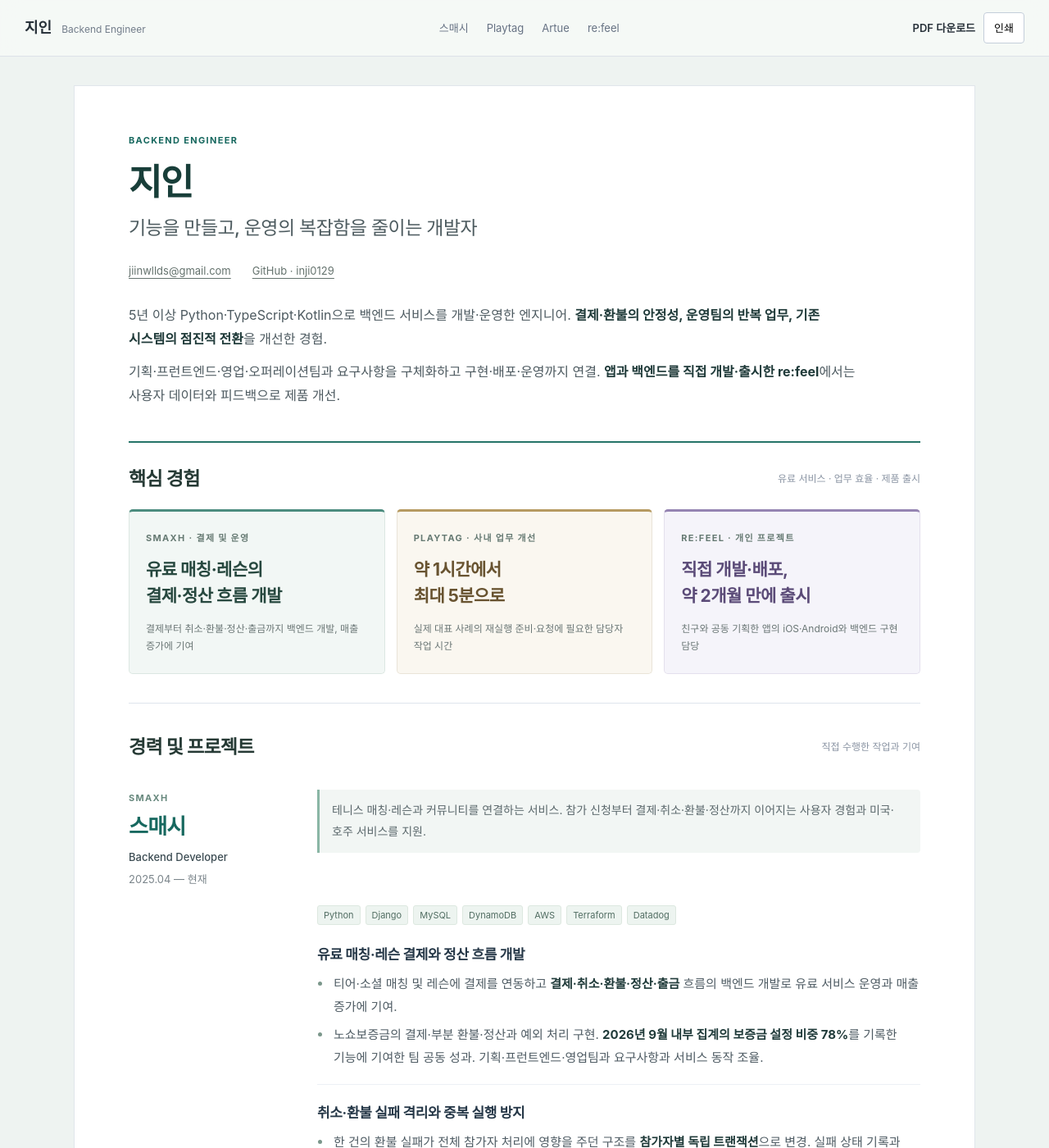
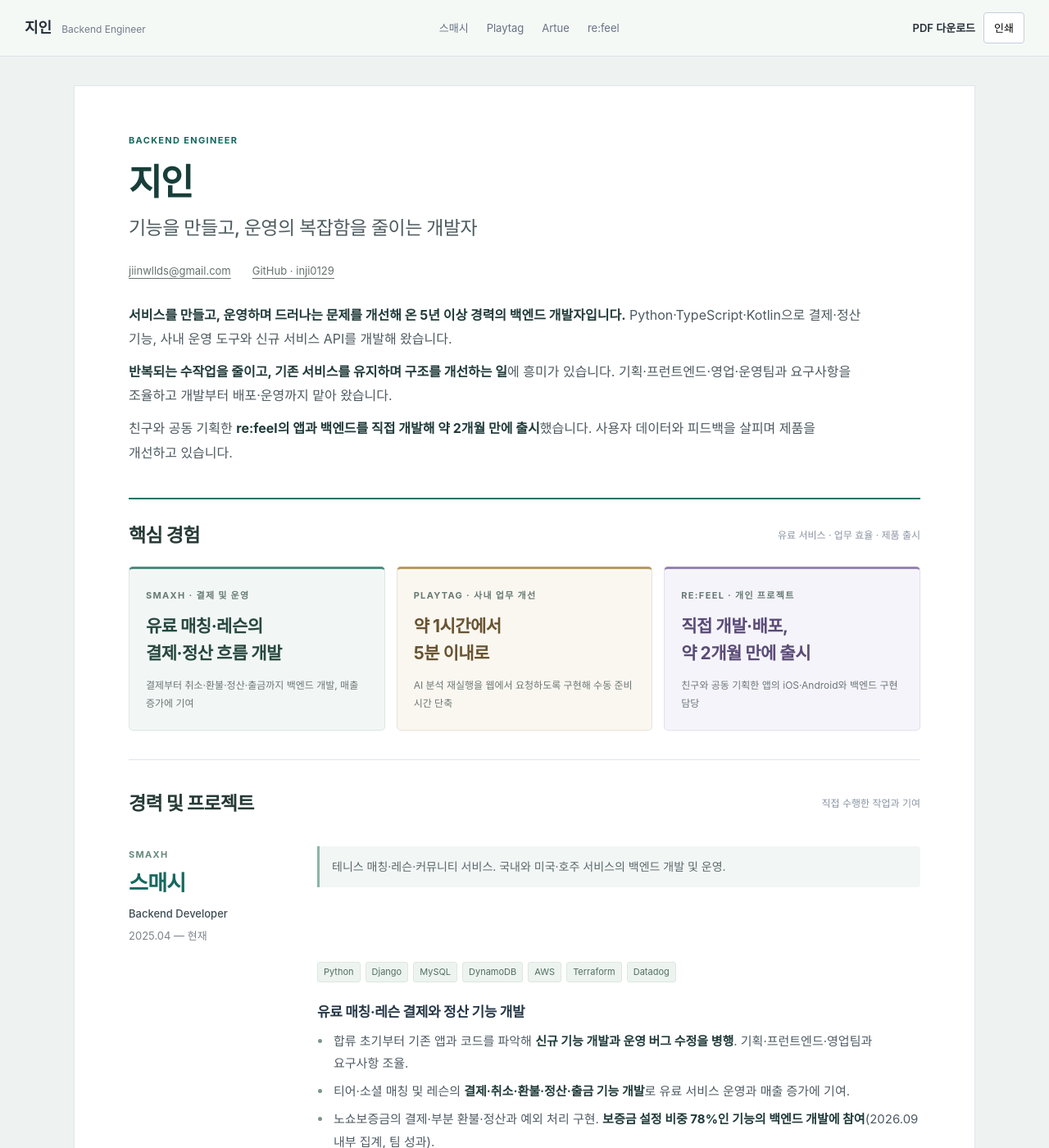
Before and after one commit to inji0129/inji0129.github.io, a Jekyll site: the page built from index.html, in a window 1280 px wide and 1400 px high. Shown: the whole window at 82% size. Built offline with Jekyll 4.4.1, drawn with Linux system fonts in a browser that asks for light colours; some of the changed text lies outside the part shown.

Commit message:
Refine general resume copy and refresh web styled PDF

```diff
--- a/_data/general.json
+++ b/_data/general.json
@@ -2,8 +2,9 @@
   "name": "지인",
   "title": "Backend Engineer",
   "intro": [
-    "5년 이상 Python·TypeScript·Kotlin으로 백엔드 서비스를 개발·운영한 엔지니어. **결제·환불의 안정성, 운영팀의 반복 업무, 기존 시스템의 점진적 전환**을 개선한 경험.",
-    "기획·프런트엔드·영업·오퍼레이션팀과 요구사항을 구체화하고 구현·배포·운영까지 연결. **앱과 백엔드를 직접 개발·출시한 re:feel**에서는 사용자 데이터와 피드백으로 제품 개선."
+    "**서비스를 만들고, 운영하며 드러나는 문제를 개선해 온 5년 이상 경력의 백엔드 개발자입니다.** Python·TypeScript·Kotlin으로 결제·정산 기능, 사내 운영 도구와 신규 서비스 API를 개발해 왔습니다.",
+    "**반복되는 수작업을 줄이고, 기존 서비스를 유지하며 구조를 개선하는 일**에 흥미가 있습니다. 기획·프런트엔드·영업·운영팀과 요구사항을 조율하고 개발부터 배포·운영까지 맡아 왔습니다.",
+    "친구와 공동 기획한 **re:feel의 앱과 백엔드를 직접 개발해 약 2개월 만에 출시**했습니다. 사용자 데이터와 피드백을 살피며 제품을 개선하고 있습니다."
   ],
   "companies": [
     {
@@ -12,7 +13,7 @@
       "label": "SMAXH",
       "role": "Backend Developer",
       "dates": "2025.04 — 현재",
-      "description": "테니스 매칭·레슨과 커뮤니티를 연결하는 서비스. 참가 신청부터 결제·취소·환불·정산까지 이어지는 사용자 경험과 미국·호주 서비스를 지원.",
+      "description": "테니스 매칭·레슨·커뮤니티 서비스. 국내와 미국·호주 서비스의 백엔드 개발 및 운영.",
       "stack": [
         "Python",
         "Django",
@@ -24,43 +25,44 @@
       ],
       "works": [
         {
-          "title": "유료 매칭·레슨 결제와 정산 흐름 개발",
+          "title": "유료 매칭·레슨 결제와 정산 기능 개발",
           "bullets": [
-            "티어·소셜 매칭 및 레슨에 결제를 연동하고 **결제·취소·환불·정산·출금** 흐름의 백엔드 개발로 유료 서비스 운영과 매출 증가에 기여.",
-            "노쇼보증금의 결제·부분 환불·정산과 예외 처리 구현. **2026년 9월 내부 집계의 보증금 설정 비중 78%**를 기록한 기능에 기여한 팀 공동 성과. 기획·프런트엔드·영업팀과 요구사항과 서비스 동작 조율."
+            "합류 초기부터 기존 앱과 코드를 파악해 **신규 기능 개발과 운영 버그 수정을 병행**. 기획·프런트엔드·영업팀과 요구사항 조율.",
+            "티어·소셜 매칭 및 레슨의 **결제·취소·환불·정산·출금 기능 개발**로 유료 서비스 운영과 매출 증가에 기여.",
+            "노쇼보증금의 결제·부분 환불·정산과 예외 처리 구현. **보증금 설정 비중 78%인 기능의 백엔드 개발에 참여**(2026.09 내부 집계, 팀 성과)."
           ]
         },
         {
-          "title": "취소·환불 실패 격리와 중복 실행 방지",
+          "title": "환불 실패 대응과 중복 처리 방지",
           "bullets": [
-            "한 건의 환불 실패가 전체 참가자 처리에 영향을 주던 구조를 **참가자별 독립 트랜잭션**으로 변경. 실패 상태 기록과 Slack 알림으로 후속 대응 지원.",
-            "참가 규모에 따라 커밋 직후 처리와 스케줄러 처리 경로를 분리하고 **원자적 상태 선점으로 중복 처리 방지**. 대기 인원과 결제 내역도 실제 처리 단계에 맞춰 갱신."
+            "한 건의 실패로 전체 환불이 중단되던 구조를 **참가자별 독립 트랜잭션으로 변경**. 실패 내역 기록과 Slack 알림 추가.",
+            "참가 인원에 따라 즉시 처리와 스케줄러 처리를 구분하고, **원자적 상태 변경으로 중복 환불 방지**."
           ]
         },
         {
-          "title": "레슨 도메인의 모델·API와 사용자 흐름 확장",
+          "title": "레슨·코치 기능 확장",
           "bullets": [
-            "레슨 생성·수정·반복 일정, 게스트 신청·수락·거절, 결제·정산 관련 모델과 API 개발. **일정·참가·결제 상태를 연결**하고 코치 리뷰·채팅·안내 메시지 및 운영 예외 처리 확장."
+            "**레슨 생성·반복 일정·참가 신청·결제·정산 모델과 API 개발**. 코치 리뷰·채팅·안내 메시지와 운영 예외 처리 추가."
           ]
         },
         {
-          "title": "기존 경로를 유지하며 소셜·티어 API 통합",
+          "title": "소셜·티어 매칭 API 통합",
           "bullets": [
-            "분리된 소셜·티어 매칭을 공통 경로와 응답 스키마로 통합. **기존 API 경로와 결제·알림 로직을 유지·재사용**하며 통합 API, 명세와 회귀 검증 구성."
+            "분리된 매칭 API의 경로와 응답 형식을 통합. **기존 API를 유지하면서 결제·알림 로직을 재사용**하고 명세·회귀 테스트 정리."
           ]
         },
         {
-          "title": "미국·호주 출시와 글로벌 사용자 식별",
+          "title": "미국·호주 서비스 출시 지원",
           "bullets": [
-            "현지 테니스장 데이터를 연동하고 **코트별 타임존 기준**으로 매치 시간 처리. 서버와 코트의 시간대 차이에 따른 날짜 비교 오류 개선.",
-            "**DynamoDB 사용자 UUID 공유**로 같은 앱에서 국가를 전환해도 동일 사용자로 식별. 국가 간 로그인·탈퇴·재가입·프로필 동기화 문제 대응."
+            "현지 테니스장 데이터 연동과 **코트별 타임존에 맞춘 매치 시간 처리**. 서버와 코트의 시간대 차이로 생기는 날짜 비교 오류 수정.",
+            "**DynamoDB에서 사용자 UUID를 공유**해 한 앱에서 국가를 바꿔도 같은 계정으로 이용하도록 구현. 로그인·탈퇴·프로필 동기화 문제 개선."
           ]
         },
         {
-          "title": "관측 데이터로 조회 병목과 운영 문제 개선",
+          "title": "조회 병목 진단과 개선",
           "bullets": [
-            "**Datadog APM으로 MySQL 병목을 진단**하고 레슨 ID 선조회로 쿼리 분리. 기존 필터·정렬·페이지네이션을 유지하며 관련 테스트 54개 통과.",
-            "거래 내역·매치 상세 N+1 및 목록 COUNT·인덱스 개선. 합류 초기부터 기존 앱과 코드 흐름을 파악하며 신규 기능 개발과 운영 버그 분석·수정 병행."
+            "**Datadog APM으로 레슨 목록 조회의 MySQL 병목을 발견**하고, 레슨 ID를 먼저 조회하도록 쿼리 분리. 기존 필터·정렬·페이지네이션을 유지하며 관련 테스트 54개 통과.",
+            "거래 내역·매치 상세의 N+1 쿼리와 목록 집계 쿼리 개선. 서버 로그에 trace ID를 연결해 오류 추적 지원."
           ]
         }
       ]
@@ -71,7 +73,7 @@
       "label": "PLAYTAG",
       "role": "Software Engineer",
       "dates": "2024.06 — 2025.03",
-      "description": "유치원 아동의 영상을 AI로 분석하는 행동분석 서비스. 분석 실패 대응과 유치원별 운영 설정을 처리하는 사내 업무 흐름 개선.",
+      "description": "유치원 아동의 영상을 AI로 분석하는 행동분석 서비스. 분석 재실행과 고객사 설정을 위한 사내 웹 개발.",
       "stack": [
         "Python",
         "Kotlin",
@@ -80,23 +82,23 @@
       ],
       "works": [
         {
-          "title": "AI 분석 재실행 업무의 수작업 단축",
+          "title": "AI 분석 재실행 업무 자동화",
           "bullets": [
-            "실패 작업 확인·서버 접속·코드 실행을 반복하던 업무를 **대상 선택과 버튼 클릭으로 재실행을 요청하는 Python 사내 웹사이트**로 전환. 개발·배포 직접 담당.",
-            "실제 대표 사례 기준 **담당자의 준비·요청 시간 약 1시간 → 최대 5분**으로 단축. 모델 연산 시간이 아닌 사람의 작업 시간 기준."
+            "실패한 분석을 확인하고 서버에 접속해 코드를 실행하던 작업을 **웹에서 선택·요청하도록 구현**. Python 웹 개발과 배포 담당.",
+            "**수동 재실행 준비·요청 시간을 약 1시간에서 5분 이내로 단축**."
           ]
         },
         {
-          "title": "오퍼레이션팀의 고객사 설정 직접 관리",
+          "title": "운영팀의 고객사 설정 직접 관리",
           "bullets": [
-            "실무 직원과 업무 흐름·요구사항을 확인하고 유치원별 시간·요일·설정을 웹에서 직접 수정·반영하도록 구현. **운영팀의 요청 전달과 개발자 수동 코드 수정 절차 축소**.",
-            "사내 사용 규모에 맞는 단일 저비용 인스턴스로 운영 환경을 구성하고 배포까지 직접 수행."
+            "운영팀과 업무 흐름을 확인해 **유치원별 시간·요일·설정을 웹에서 직접 수정·반영**하도록 구현. 개발자에게 요청하고 코드를 수정하던 절차 축소.",
+            "사내 사용 규모에 맞춰 **저비용 단일 인스턴스에 배포·운영**."
           ]
         },
         {
-          "title": "첫 Kotlin/Spring Boot 프로젝트의 빠른 적용",
+          "title": "새로운 기술을 1주 스프린트에 적용",
           "bullets": [
-            "처음 접한 Kotlin/Spring Boot를 실무에 적용해 **1주 스프린트 내 유치원 원생 관리 신규 API 전체 구현**."
+            "실무에서 처음 사용한 **Kotlin/Spring Boot로 1주 안에 원생 관리 신규 API 전체 구현**."
           ]
         }
       ]
@@ -107,7 +109,7 @@
       "label": "ARTUE",
       "role": "Backend Developer",
       "dates": "2023.04 — 2024.06",
-      "description": "작품 거래와 온라인 전시를 제공하는 아트 커머스 플랫폼. 초기 백엔드 개발부터 구매·결제 기능 확장, 운영 중 API 전환과 미디어 처리까지 담당.",
+      "description": "작품 거래와 온라인 전시를 제공하는 아트 커머스 플랫폼. 초기 백엔드 개발, API 전환과 미디어 처리 담당.",
       "stack": [
         "TypeScript",
         "NestJS",
@@ -119,29 +121,29 @@
       ],
       "works": [
         {
-          "title": "초기 백엔드 개발과 운영 중 API 전환",
+          "title": "초기 개발과 API 점진적 전환",
           "bullets": [
-            "오픈소스 코드를 참고해 신규 아트 커머스 초기 백엔드 개발에 참여. 고객·작가·작품·전시와 장바구니·주문·배치 등의 **API v2→v3 이관 및 TypeORM 데이터 접근 코드 전환** 수행.",
-            "검증 테스트와 **API 버전 분리로 기존 운영을 유지하며 점진적 전환**. 프런트엔드가 단계적으로 새 API를 사용하도록 지원."
+            "오픈소스 코드를 참고해 초기 백엔드 개발에 참여. 고객·작품·전시·장바구니·주문 등 **API v2→v3 이관과 TypeORM 코드 전환** 수행.",
+            "**API 버전을 분리하고 검증 테스트를 추가**해, 운영을 유지하며 프런트엔드가 새 API로 단계적으로 전환하도록 지원."
           ]
         },
         {
-          "title": "다중 통화·결제·쿠폰의 구매 흐름 확장",
+          "title": "글로벌 구매·결제 기능 확장",
           "bullets": [
-            "유로·바트 등 통화·환율을 장바구니·주문·결제 세션·청구서에 반영하고 **네이버페이 연동·검수 대응**. 쿠폰 발급·적용·취소 시 복원과 할인·배송·설치 비용 계산 개선."
+            "유로·바트 등 다중 통화와 환율을 구매 과정에 반영. **네이버페이 연동·검수 대응**, 쿠폰 발급·취소 시 복원과 할인·배송비 계산 개선."
           ]
         },
         {
-          "title": "이미지·영상 로딩을 위한 서버리스 후처리",
+          "title": "이미지·영상 후처리 자동화",
           "bullets": [
-            "**S3 이벤트 기반 Python Lambda**로 이미지 WebP 변환·화면별 크기 생성과 FFmpeg 영상 변환 구현. 비율 유지와 파생 파일 재처리 방지, 이미지의 메모리 스트림 처리 적용."
+            "화면별 크기와 로딩 부담을 고려해 **S3 이벤트 기반 Python Lambda로 WebP 이미지와 여러 해상도의 영상 생성**. 이미지 비율 유지와 파생 파일 재처리 방지 적용."
           ]
         },
         {
-          "title": "조회 비용과 운영 관측·배포 설정 개선",
+          "title": "조회·모니터링·배포 환경 개선",
           "bullets": [
-            "에디션·작품 그룹 조회 분리와 인덱스 적용으로 API 조회 부담 완화. CloudWatch·Lambda 기반 **오류·구매·문의·배포 실패 Slack 알림** 및 Lambda Layer 관리 개선.",
-            "Terraform으로 ECS·자동 확장·환경별 빌드 변수·v3 API 연결, CDN의 통화·쿠키 전달 설정 변경."
+            "작품·에디션 조회 분리와 인덱스 적용으로 조회 비용 개선. **CloudWatch·Lambda로 오류·구매·문의·배포 실패 Slack 알림 구성**.",
+            "Terraform으로 ECS 자동 확장, 환경별 빌드 변수와 API 연결, CDN의 통화·쿠키 전달 설정 개선."
           ]
         }
       ]
@@ -152,7 +154,7 @@
       "label": "VIEWEE",
       "role": "Software Development Engineer",
       "dates": "2021.02 — 2023.04",
-      "description": "사용자 참여 데이터와 AI 분석, 블록체인 보상을 연결하는 서비스를 개발한 팀. 데이터 검수 자동화와 EarnTube 거래 API 개발 수행.",
+      "description": "사용자 참여 데이터와 AI 분석, 블록체인 보상을 연결하는 서비스. 데이터 검수 자동화와 거래 API 개발.",
       "stack": [
         "Python",
         "Airflow",
@@ -162,15 +164,15 @@
       ],
       "works": [
         {
-          "title": "수작업 이미지 라벨 검수 자동화",
+          "title": "이미지 라벨 검수 자동화",
           "bullets": [
-            "사람이 이미지별로 확인하던 라벨에 **바운딩 박스·OCR 교차 검증과 텍스트 유사도 검사**를 적용하고 Airflow에 연동해 반복 검증 작업 자동화."
+            "사람이 하나씩 확인하던 이미지 라벨에 **바운딩 박스·OCR 교차 검증과 텍스트 유사도 검사**를 적용하고 Airflow로 자동 실행."
           ]
         },
         {
-          "title": "EarnTube 거래 API와 이력 이관",
+          "title": "EarnTube 거래 API 개발",
           "bullets": [
-            "**TypeScript/NestJS 기반 토큰 거래 API** 개발. 거래 해시·처리 결과·원본 로그 참조를 담는 이력 모델 추가 및 기존 포인트 이력 배치 이관."
+            "**TypeScript/NestJS로 토큰 거래 API 개발**. 거래 해시·처리 결과를 추적하는 이력 모델을 추가하고 기존 포인트 이력 이관."
           ]
         }
       ]
@@ -181,7 +183,7 @@
       "label": "INDEPENDENT PROJECT",
       "role": "공동 기획 · 앱·백엔드 개발 및 배포",
       "dates": "2024 — 현재",
-      "description": "일기에 AI를 접목해 새로운 기록 경험을 제공하는 개인 프로젝트. 친구와 공동 기획하고 앱·프런트·백엔드 및 배포를 직접 담당.",
+      "description": "AI로 일기 분석과 삽화를 제공하는 앱. 친구와 공동 기획하고 앱·백엔드 개발 및 배포 담당.",
       "stack": [
         "Django/DRF",
         "MySQL",
@@ -193,23 +195,23 @@
       ],
       "works": [
         {
-          "title": "앱·백엔드·배포를 직접 맡아 약 2개월 만에 출시",
+          "title": "약 2개월 만에 iOS·Android 출시",
           "bullets": [
-            "친구와 공동 기획하고 **앱·프런트·백엔드 개발 및 배포를 직접 담당**, 약 2개월 만에 iOS·Android 출시. Django/DRF·MySQL, React/Capacitor 기반 구현.",
-            "Gemini 분석·삽화 생성과 비동기 상태 조회, 번역, **인앱 결제 검증과 이용 권한** 구현. Terraform 기반 AWS 환경 분리와 Docker 배포 구성."
+            "**앱·프런트엔드·백엔드 개발과 배포를 직접 맡아 약 2개월 만에 출시**. Django/DRF·MySQL, React/Capacitor 사용.",
+            "Gemini 분석·삽화 생성, 비동기 상태 조회, 번역과 **인앱 결제 검증·이용 권한 구현**. Terraform·Docker로 AWS 배포 환경 구성."
           ]
         },
         {
-          "title": "사용자 데이터와 피드백으로 제품 방향 개선",
+          "title": "사용자 반응을 바탕으로 제품 개선",
           "bullets": [
-            "Firebase 설치·인앱 사용·화면 이탈 데이터와 사용자 피드백을 살펴 국내 사용자 중심으로 방향 조정.",
-            "기능 개선과 SNS 홍보를 병행한 몇 주 동안 **누적 가입자 약 10명 → 100명 이상**으로 증가."
+            "Firebase의 설치·이용·화면 이탈 데이터와 지인 피드백을 살펴 글로벌에서 **국내 사용자 중심으로 타깃 조정**.",
+            "기능 개선과 SNS 홍보를 병행하며 **몇 주 동안 누적 가입자 약 10명에서 100명 이상으로 증가**."
           ]
         }
       ]
     }
   ],
-  "ai": "MCP로 Figma·Notion의 요구사항과 앱·웹·백엔드·인프라 코드를 함께 파악해 구현 계획과 변경 영향을 정리. **AI로 개발 속도를 높이고, 생성 코드 검증과 구조 설계·선택은 직접 수행**.",
+  "ai": "MCP로 Figma·Notion과 앱·웹·백엔드·인프라 코드를 연결해 요구사항을 확인하고 구현 계획 수립. **AI로 구현 속도를 높이되, 코드 검증과 구조 설계는 직접 판단**.",
   "skills": [
     "Python · TypeScript · JavaScript · Kotlin · SQL",
     "Django/DRF · NestJS · Spring Boot · MySQL · PostgreSQL · MongoDB · DynamoDB",
--- a/_layouts/general.html
+++ b/_layouts/general.html
@@ -1,6 +1,6 @@
-<!doctype html><html lang="ko"><head><meta charset="utf-8"><meta name="viewport" content="width=device-width,initial-scale=1"><meta name="description" content="백엔드 엔지니어 지인. 결제·환불 안정성, 운영 자동화와 제품 개발 경험."><title>{{ page.title }}</title><link rel="stylesheet" href="/assets/general.css?v=20261123b"><script src="/assets/general.js" defer></script></head><body>
-<div class="topbar"><a class="brand" href="#top">지인<span>Backend Engineer</span></a><nav aria-label="경력 탐색"><a href="#smaxh">스매시</a><a href="#playtag">Playtag</a><a href="#artue">Artue</a><a href="#refeel">re:feel</a></nav><div class="actions"><a href="/assets/지인_이력서.pdf?v=20261123b" download>PDF 다운로드</a><button type="button" id="print">인쇄</button></div></div>
+<!doctype html><html lang="ko"><head><meta charset="utf-8"><meta name="viewport" content="width=device-width,initial-scale=1"><meta name="description" content="백엔드 엔지니어 지인. 결제·환불 안정성, 운영 자동화와 제품 개발 경험."><title>{{ page.title }}</title><link rel="stylesheet" href="/assets/general.css?v=20261124a"><script src="/assets/general.js" defer></script></head><body>
+<div class="topbar"><a class="brand" href="#top">지인<span>Backend Engineer</span></a><nav aria-label="경력 탐색"><a href="#smaxh">스매시</a><a href="#playtag">Playtag</a><a href="#artue">Artue</a><a href="#refeel">re:feel</a></nav><div class="actions"><a href="/assets/지인_이력서.pdf?v=20261124a" download>PDF 다운로드</a><button type="button" id="print">인쇄</button></div></div>
 <main id="top"><header class="hero"><p class="eyebrow">BACKEND ENGINEER</p><h1>지인<span>기능을 만들고, 운영의 복잡함을 줄이는 개발자</span></h1><div class="contact"><a href="mailto:jiinwllds@gmail.com">jiinwllds@gmail.com</a><a href="https://github.com/inji0129">GitHub · inji0129</a></div><div class="intro">{% for paragraph in site.data.general.intro %}{{ paragraph | markdownify }}{% endfor %}</div></header>
-<section class="selected" aria-labelledby="selected-title"><div class="section-top"><h2 id="selected-title">핵심 경험</h2><span>유료 서비스 · 업무 효율 · 제품 출시</span></div><div class="selected-grid"><a href="#smaxh"><p class="eyebrow">SMAXH · 결제 및 운영</p><h3>유료 매칭·레슨의<br>결제·정산 흐름 개발</h3><p>결제부터 취소·환불·정산·출금까지 백엔드 개발, 매출 증가에 기여</p></a><a href="#playtag"><p class="eyebrow">PLAYTAG · 사내 업무 개선</p><h3>약 1시간에서<br>최대 5분으로</h3><p>실제 대표 사례의 재실행 준비·요청에 필요한 담당자 작업 시간</p></a><a href="#refeel"><p class="eyebrow">RE:FEEL · 개인 프로젝트</p><h3>직접 개발·배포,<br>약 2개월 만에 출시</h3><p>친구와 공동 기획한 앱의 iOS·Android와 백엔드 구현 담당</p></a></div></section>
+<section class="selected" aria-labelledby="selected-title"><div class="section-top"><h2 id="selected-title">핵심 경험</h2><span>유료 서비스 · 업무 효율 · 제품 출시</span></div><div class="selected-grid"><a href="#smaxh"><p class="eyebrow">SMAXH · 결제 및 운영</p><h3>유료 매칭·레슨의<br>결제·정산 흐름 개발</h3><p>결제부터 취소·환불·정산·출금까지 백엔드 개발, 매출 증가에 기여</p></a><a href="#playtag"><p class="eyebrow">PLAYTAG · 사내 업무 개선</p><h3>약 1시간에서<br>5분 이내로</h3><p>AI 분석 재실행을 웹에서 요청하도록 구현해 수동 준비 시간 단축</p></a><a href="#refeel"><p class="eyebrow">RE:FEEL · 개인 프로젝트</p><h3>직접 개발·배포,<br>약 2개월 만에 출시</h3><p>친구와 공동 기획한 앱의 iOS·Android와 백엔드 구현 담당</p></a></div></section>
 <section class="experience"><div class="section-top"><h2>경력 및 프로젝트</h2><span>직접 수행한 작업과 기여</span></div>{% for company in site.data.general.companies %}<section class="company" id="{{ company.id }}"><header class="company-heading"><div><p class="eyebrow">{{ company.label }}</p><h2>{{ company.name }}</h2><p class="role">{{ company.role }}</p><p class="dates">{{ company.dates }}</p></div><p class="description">{{ company.description }}</p></header><div class="company-detail"><div class="tags">{% for tech in company.stack %}<span>{{ tech }}</span>{% endfor %}</div>{% for work in company.works %}<article class="work"><h3>{{ work.title }}</h3><ul>{% for bullet in work.bullets %}<li>{{ bullet | markdownify }}</li>{% endfor %}</ul></article>{% endfor %}</div></section>{% endfor %}</section>
 <section class="more"><div><h2>기술 및 AI 활용</h2>{% for skill in site.data.general.skills %}<p>{{ skill }}</p>{% endfor %}<div class="ai">{{ site.data.general.ai | markdownify }}</div></div><div><h2>학력 · 자격 · 언어</h2><h3>Boston College</h3><p>컴퓨터과학 학사 · 수학 부전공<br>2020.05 · GPA 3.538/4.00</p><h3>AWS Certified Solutions Architect – Associate</h3><p>한국어 모국어 · 영어 유창</p></div></section><footer><p>지인 · Backend Engineer</p><a href="/detailed/">전체 경력 상세</a></footer></main></body></html>
```
Also changed, not shown: assets/general.css, 1 other file.
